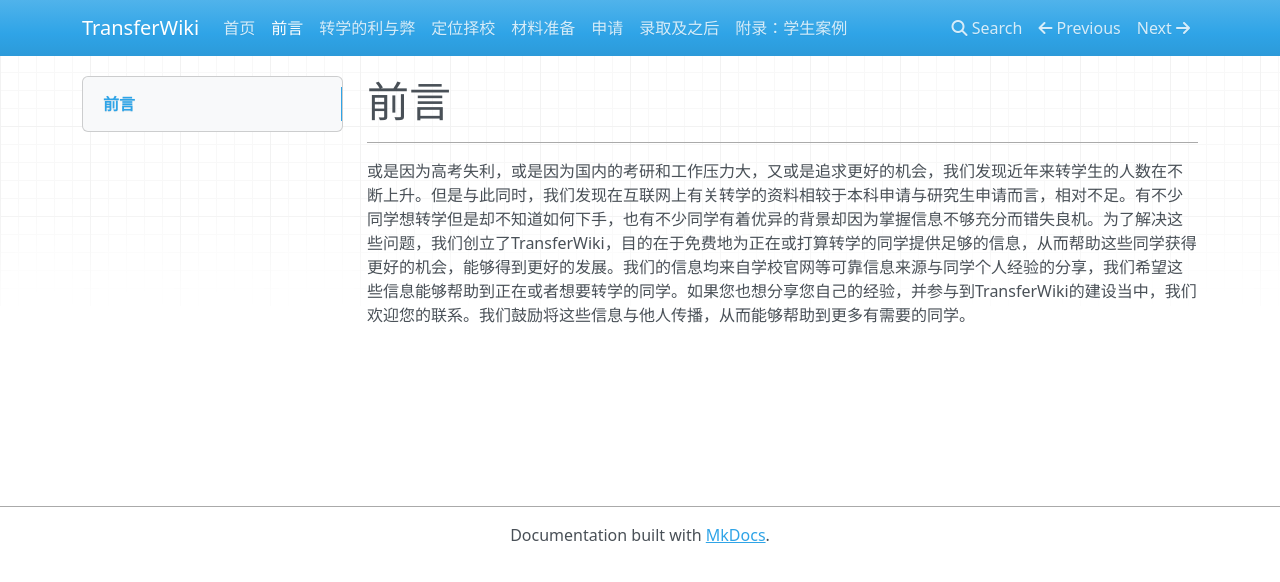
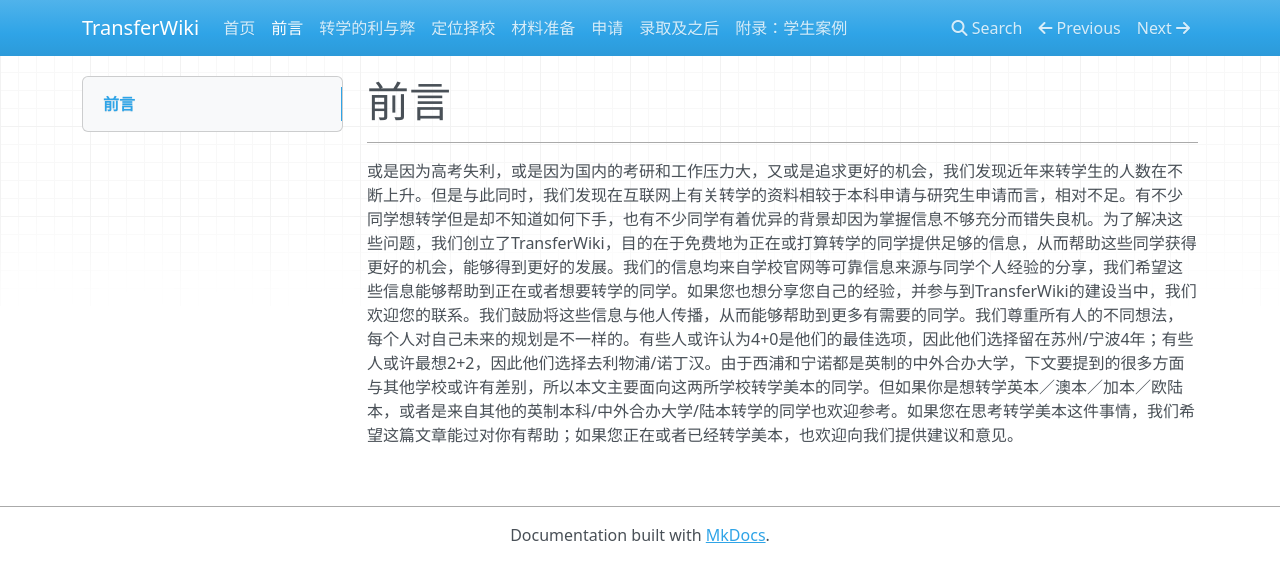
Before and after one commit to SihanXU/TransferWiki, an MkDocs documentation site: the page built from docs/intro.md, in a window 1280 px wide. Shown: the top 582 px of the page. Built offline with MkDocs 1.6.1, drawn with Linux system fonts in a browser that asks for light colours; nearby versions of some CDN libraries.

Commit message:
Update intro.md

```diff
--- a/docs/intro.md
+++ b/docs/intro.md
@@ -2,4 +2,4 @@
 
 ***
 
-或是因为高考失利，或是因为国内的考研和工作压力大，又或是追求更好的机会，我们发现近年来转学生的人数在不断上升。但是与此同时，我们发现在互联网上有关转学的资料相较于本科申请与研究生申请而言，相对不足。有不少同学想转学但是却不知道如何下手，也有不少同学有着优异的背景却因为掌握信息不够充分而错失良机。为了解决这些问题，我们创立了TransferWiki，目的在于免费地为正在或打算转学的同学提供足够的信息，从而帮助这些同学获得更好的机会，能够得到更好的发展。我们的信息均来自学校官网等可靠信息来源与同学个人经验的分享，我们希望这些信息能够帮助到正在或者想要转学的同学。如果您也想分享您自己的经验，并参与到TransferWiki的建设当中，我们欢迎您的联系。我们鼓励将这些信息与他人传播，从而能够帮助到更多有需要的同学。
+或是因为高考失利，或是因为国内的考研和工作压力大，又或是追求更好的机会，我们发现近年来转学生的人数在不断上升。但是与此同时，我们发现在互联网上有关转学的资料相较于本科申请与研究生申请而言，相对不足。有不少同学想转学但是却不知道如何下手，也有不少同学有着优异的背景却因为掌握信息不够充分而错失良机。为了解决这些问题，我们创立了TransferWiki，目的在于免费地为正在或打算转学的同学提供足够的信息，从而帮助这些同学获得更好的机会，能够得到更好的发展。我们的信息均来自学校官网等可靠信息来源与同学个人经验的分享，我们希望这些信息能够帮助到正在或者想要转学的同学。如果您也想分享您自己的经验，并参与到TransferWiki的建设当中，我们欢迎您的联系。我们鼓励将这些信息与他人传播，从而能够帮助到更多有需要的同学。我们尊重所有人的不同想法，每个人对自己未来的规划是不一样的。有些人或许认为4+0是他们的最佳选项，因此他们选择留在苏州/宁波4年；有些人或许最想2+2，因此他们选择去利物浦/诺丁汉。由于西浦和宁诺都是英制的中外合办大学，下文要提到的很多方面与其他学校或许有差别，所以本文主要面向这两所学校转学美本的同学。但如果你是想转学英本／澳本／加本／欧陆本，或者是来自其他的英制本科/中外合办大学/陆本转学的同学也欢迎参考。如果您在思考转学美本这件事情，我们希望这篇文章能过对你有帮助；如果您正在或者已经转学美本，也欢迎向我们提供建议和意见。
```
